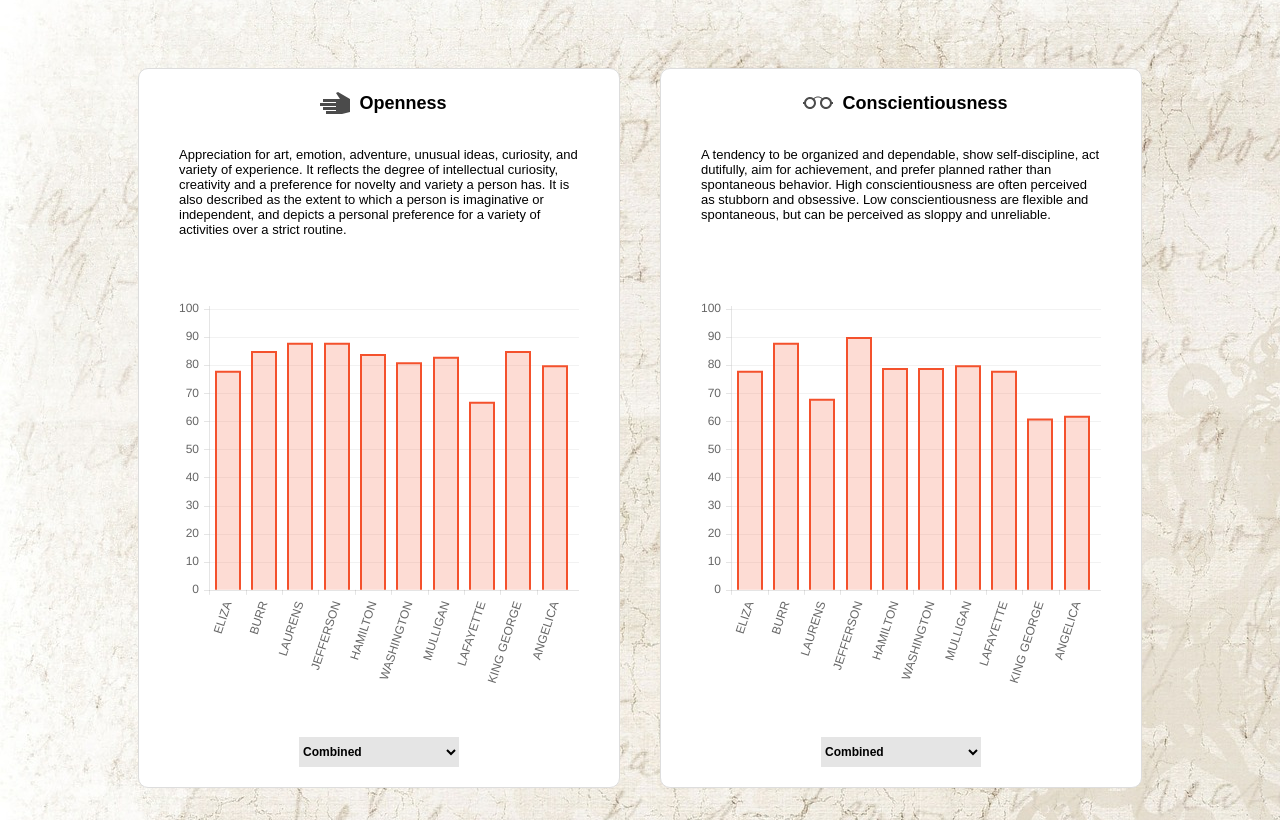
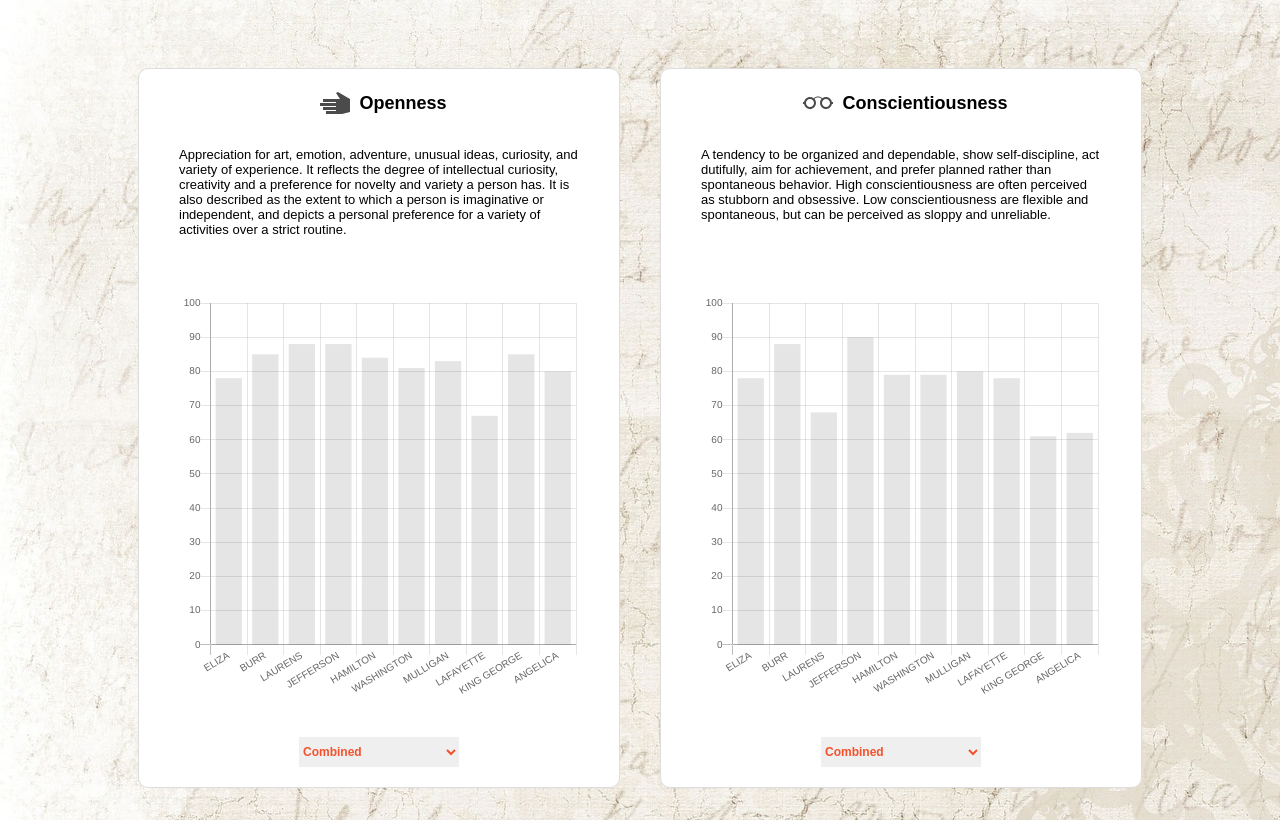
Before and after one commit to IBM/watson-hamilton-lyrics-analysis, a website: page public/comparison.html in a window 1280 px wide. Shown: the part 132-952 px from the top of the page. Drawn offline with nearby package versions, Linux system fonts and the light colour scheme.

Commit message:
updating to chart js version 2

```diff
--- a/public/comparison.html
+++ b/public/comparison.html
@@ -110,7 +110,7 @@
   ga('create', 'UA-74566000-1', 'auto');
   ga('send', 'pageview');
 </script>
-<script src="./javascript/Chart.min.js "></script>
+<script src="https://cdnjs.cloudflare.com/ajax/libs/Chart.js/2.7.1/Chart.min.js"></script>
 
 <script src="./javascript/comparison.js "></script>
 
--- a/public/javascript/comparison.js
+++ b/public/javascript/comparison.js
@@ -10,13 +10,13 @@
 var yellow = [249, 223, 60];
 var orange = [255, 199, 102]; // [243, 119, 107];
 
-var black = [0,0,0];
+var black = [0, 0, 0];
 
 var blue = [14, 76, 139];
 
 var magenta = [144, 34, 81];
 
-var orange = [244,81, 44];
+var orange = [244, 81, 44];
 
 var openness = [];
 var conscientiousness = [];
@@ -82,8 +82,7 @@
     console.log('trait.name: ' + trait.name);
     console.log('traitdata: ' + traitdata);
 
-if(  subfactors[trait.name] != undefined ){
-
+    if (subfactors[trait.name] != undefined) {
       subfactors[trait.name].push(traitdata);
     }
   })
@@ -172,7 +171,8 @@
       scaleStepWidth: 10,
       scaleStartValue: 0,
       scaleShowVerticalLines: false
-    },{options: {
+    }, {
+      options: {
         legend: {
           labels: {
             fontColor: "white",
@@ -180,31 +180,97 @@
           }
         },
         scales: {
-            yAxes: [{
+          yAxes: [
+            {
               ticks: {
                 fontColor: "white",
                 fontSize: 18,
                 stepSize: 1,
                 beginAtZero: true
               }
-            }],
-            xAxes: [{
+            }
+          ],
+          xAxes: [
+            {
               ticks: {
                 fontColor: "white",
                 fontSize: 14,
                 stepSize: 1,
                 beginAtZero: true
               }
-            }]
             }
-    }});
+          ]
+        }
+      }
+    });
   } else {
-    var chart = new Chart(ctx).Bar(data, {
-      scaleOverride: true,
-      scaleSteps: 10,
-      scaleStepWidth: 10,
-      scaleStartValue: 0,
-      scaleShowVerticalLines: false
+
+    // var myLineChart = new Chart(ctx, {
+    //     type: 'line',
+    //     data: data,
+    //     options: options
+    // });
+
+    /* var myLineChart = new Chart(ctx, {
+    type: 'line',
+    data: data,
+    options: options
+});*/
+
+    // data =  {
+    //     labels: ["Red", "Blue", "Yellow", "Green", "Purple", "Orange"],
+    //     datasets: [{
+    //         label: '# of Votes',
+    //         data: [12, 19, 3, 5, 2, 3],
+    //         backgroundColor: [
+    //             'rgba(255, 99, 132, 0.2)',
+    //             'rgba(54, 162, 235, 0.2)',
+    //             'rgba(255, 206, 86, 0.2)',
+    //             'rgba(75, 192, 192, 0.2)',
+    //             'rgba(153, 102, 255, 0.2)',
+    //             'rgba(255, 159, 64, 0.2)'
+    //         ],
+    //         borderColor: [
+    //             'rgba(255,99,132,1)',
+    //             'rgba(54, 162, 235, 1)',
+    //             'rgba(255, 206, 86, 1)',
+    //             'rgba(75, 192, 192, 1)',
+    //             'rgba(153, 102, 255, 1)',
+    //             'rgba(255, 159, 64, 1)'
+    //         ],
+    //         borderWidth: 1
+    //     }]
+    // }
+
+    var chart = new Chart(ctx, {
+      type: 'bar',
+      data: data,
+      options: {
+        legend: {
+           display: false
+        },
+        scaleShowValues: true,
+        scales: {
+          yAxes: [
+            {
+              ticks: {
+                beginAtZero: true,
+                fontSize: 10,
+                max: 100,
+                         min: 0
+              }
+            }
+          ],
+          xAxes: [
+            {
+              ticks: {
+                autoSkip: false,
+                fontSize: 10
+              }
+            }
+          ]
+        }
+      }
     });
   }
 }
@@ -282,11 +348,11 @@
         buildPicker(factors[f]);
       }
 
-      data.forEach(function (persona) {
+      data.forEach(function(persona) {
 
         var bigfive = persona.personality;
 
-          bigfive.forEach(function (factor) {
+        bigfive.forEach(function(factor) {
 
           switch (factor.name) {
 
--- a/public/stylesheets/main.css
+++ b/public/stylesheets/main.css
@@ -664,8 +664,8 @@
       width: 160px;
       height: 30px;
       align-self: center;
-      background: rgba(0, 0, 0, 0.1);
-      /* color: #ff9d00; */
+      /* background: rgba(0, 0, 0, 0.1); */
+      color: #F4512C;
       font-weight: bold;
       font-size: 12px;
       border: none;
```
Lines whose indentation alone changed are shown as unchanged.
